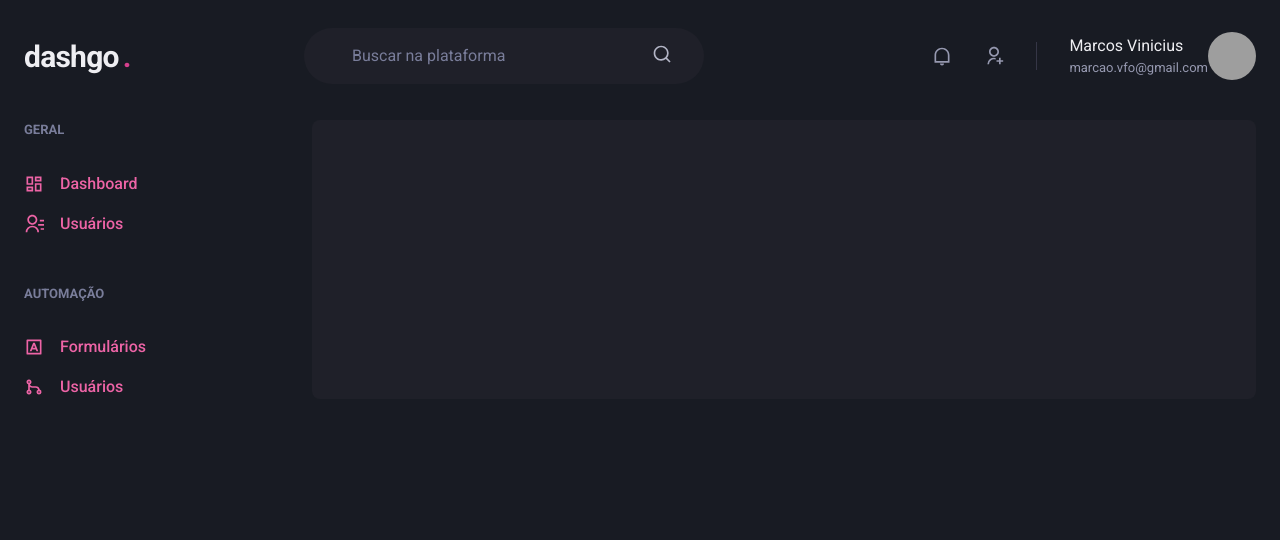
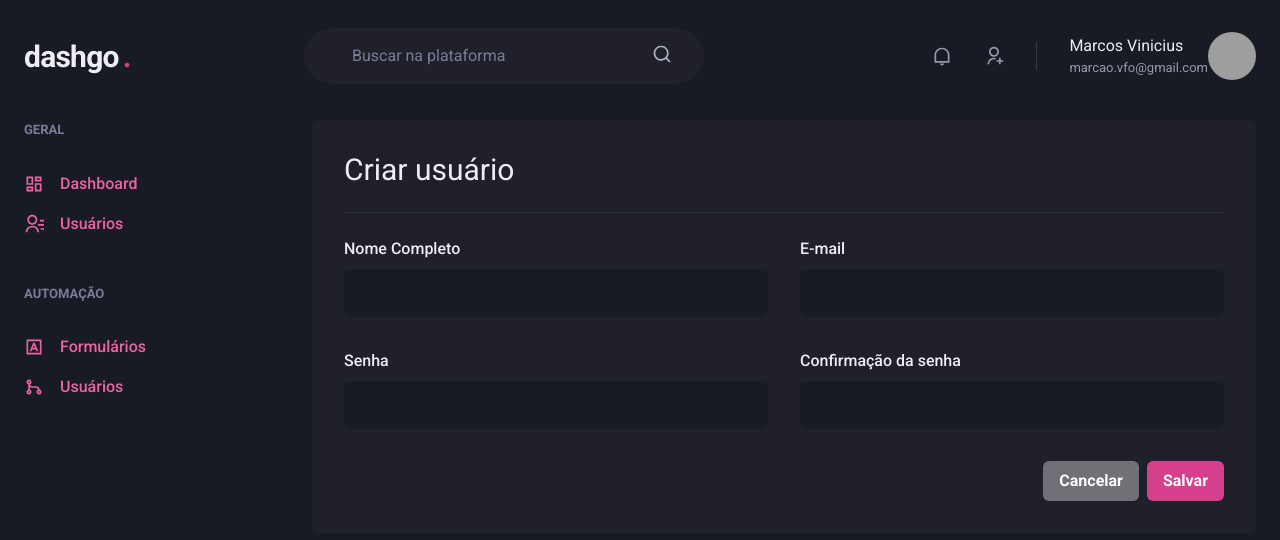
Before and after one commit to m4rcaoferole/dashgonext, a Next.js app: page /users/create in a window 1280 px wide. Shown: the top 540 px of the page. Built offline with nearby package versions, Linux system fonts and the light colour scheme; grey boxes are pictures that could not be loaded.

Commit message:
feat: finalizando a page create users

```diff
--- a/src/pages/users/create.tsx
+++ b/src/pages/users/create.tsx
@@ -1,4 +1,5 @@
-import { Box, Flex } from "@chakra-ui/react";
+import { Box, Button, Divider, Flex, Heading, HStack, SimpleGrid, VStack } from "@chakra-ui/react";
+import { Input } from "../../components/Form/Input";
 import { Header } from "../../components/Header";
 import { Sidebar } from "../../components/Sidebar";
 
@@ -17,6 +18,27 @@ export default function CreateUser() {
                bg="gray.800"
                p="8"
             >
+               <Heading size="lg" fontWeight="normal">Criar usuário</Heading>
+
+               <Divider my="6" borderColor="gray.700" />
+
+               <VStack spacing="8">
+                  <SimpleGrid minChildWidth="240px" spacing="8" w="100%">
+                     <Input name="name" label="Nome Completo" />
+                     <Input name="email" type="email" label="E-mail" />
+                  </SimpleGrid>
+                  <SimpleGrid minChildWidth="240px" spacing="8" w="100%">
+                     <Input name="password" type="password"label="Senha" />
+                     <Input name="password_confirmation" type="password" label="Confirmação da senha" />
+                  </SimpleGrid>
+               </VStack>
+
+               <Flex mt="8" justify="flex-end">
+                  <HStack>
+                     <Button colorScheme="whiteAlpha">Cancelar</Button>
+                     <Button colorScheme="pink">Salvar</Button>
+                  </HStack>
+               </Flex>
 
             </Box>
          </Flex>
```
